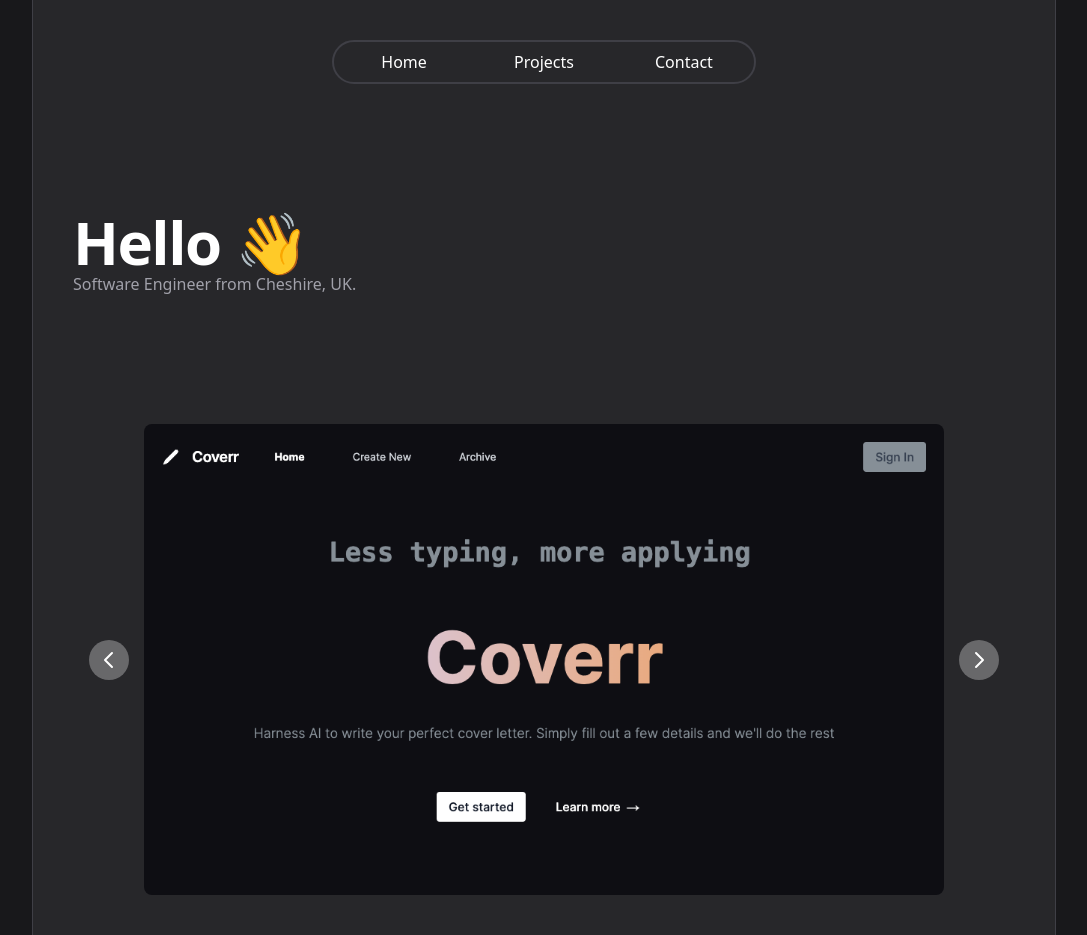
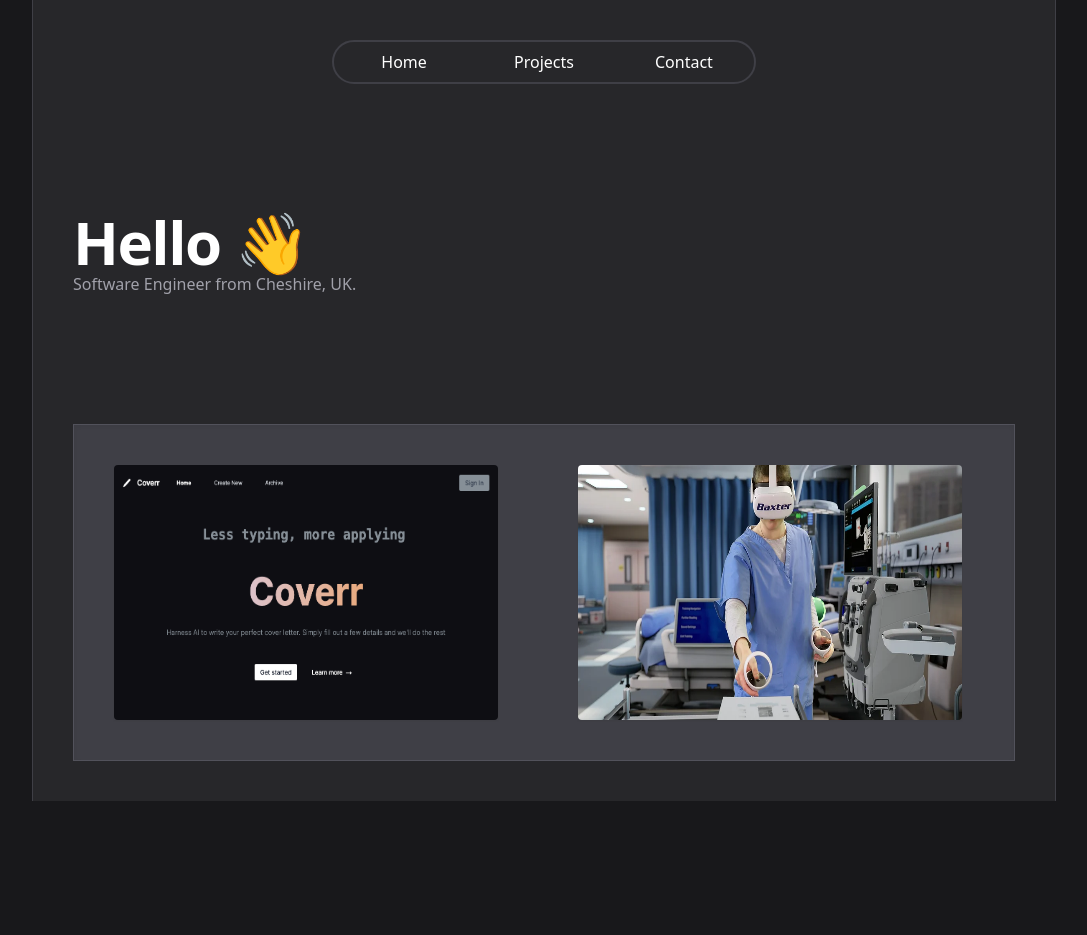
Before and after one commit to connorbradley26/cbradley.dev, a Next.js app: page / in a window 1280 px wide. Shown: the whole page, without its empty margins (96-1183 px from the left). After the commit the page ends 801 px from the top, so only its background shows below. Built offline with nearby package versions, Linux system fonts and the light colour scheme.

Commit message:
Updated project tiles to use snap

```diff
--- a/tailwind.config.js
+++ b/tailwind.config.js
@@ -10,6 +10,5 @@
     extend: {},
   },
   plugins: [
-    require('flowbite/plugin')
   ]
 }
--- a/ui/components/projectsTile.tsx
+++ b/ui/components/projectsTile.tsx
@@ -1,83 +1,58 @@
 import Image from 'next/image';
-import { useState } from 'react';
+import coverrPicture from '../../public/projects/coverr.png';
+import baxterPicture from '../../public/projects/baxter.webp';
+import crowsfootballPicture from '../../public/projects/crowsfootball.png';
+import medowsPicture from '../../public/projects/medows.png';
+import launchesPicture from '../../public/projects/launches.png';
+
 
 const projects = [
     {
         position: 0,
         name: "Coverr",
-        el: <Image width={800} height={900} className="h-auto max-w-full rounded-lg" src="/projects/coverr.png" alt="" />
+        src: coverrPicture,
+        alt: "Coverr Project",
+        priority: true
     },
     {
         position: 1,
         name: "Baxter",
-        el: <Image width={800} height={900} className="h-auto max-w-full rounded-lg" src="/projects/baxter.webp" alt="" />
+        src: baxterPicture,
+        alt: "Baxter Project"
     },
     {
         position: 2,
         name: "Crows Football",
-        el: <Image width={800} height={900} className="h-auto max-w-full rounded-lg" src="/projects/crowsfootball.png" alt="" />
+        src: crowsfootballPicture,
+        alt: "Crows Football Project"
     },
     {
         position: 3,
         name: "Medows",
-        el: <Image width={800} height={900} className="h-auto max-w-full rounded-lg" src="/projects/medows.png" alt="" />
+        src: medowsPicture,
+        alt: "Medows Project"
     },
     {
         position: 4,
         name: "Launches",
-        el: <Image width={800} height={200} className="h-auto max-w-full rounded-lg" src="/projects/launches.png" alt="" />
+        src: launchesPicture,
+        alt: "Launches Project"
     }
 ]
 
 
 const ProjectsTile = () => {
-    const [currPos, setCurrPos] = useState(0);
-
-    const changeProject = (isRight: boolean) => {
-        if (isRight) {
-            if (currPos == projects.length - 1) {
-                setCurrPos(0);
-                return;
-            }
-            setCurrPos(currPos + 1);
-        }
-        else {
-            if (currPos == 0) {
-                setCurrPos(projects.length - 1);
-                return;
-            }
-            setCurrPos(currPos - 1);
-        }
-    }
 
     return (
-        <div className="relative flex flex-col items-center">
-            <div className="w-full flex flex-col items-center">
+        <div className="w-full shadow-inner border border-zinc-600 bg-zinc-700  ">
+
+            <div className='snap-x snap-mandatory  inline-flex flex-row overflow-x-scroll '>
                 {projects.map((project, i) => (
-                    <div key={project.name} className={`${project.position == currPos ? "" : "hidden"} w-full flex flex-col items-center`}>
-
-                        <div className="w-full flex flex-col items-center">
-                            {project.el}
-                        </div>
+                    <div className='mx-10 my-10 snap-center shadow-sm flex-shrink-0 flex object-fit'>
+                        <Image {...project} placeholder="blur" className='w-96 rounded' />
                     </div>
                 ))}
             </div>
-
-            {/* Right Button */}
-            <button onClick={() => changeProject(true)} type="button" className="absolute top-0 right-0 z-30 flex items-center justify-center h-full px-4 cursor-pointer group focus:outline-none" data-carousel-next>
-                <span className="inline-flex items-center justify-center w-10 h-10 rounded-full bg-white/30 dark:bg-gray-800/30 group-hover:bg-white/50 dark:group-hover:bg-gray-800/60 group-focus:ring-4 group-focus:ring-white dark:group-focus:ring-gray-800/70 group-focus:outline-none">
-                    <svg aria-hidden="true" className="w-6 h-6 text-white dark:text-gray-800" fill="none" stroke="currentColor" viewBox="0 0 24 24" xmlns="http://www.w3.org/2000/svg"><path stroke-linecap="round" stroke-linejoin="round" stroke-width="2" d="M9 5l7 7-7 7"></path></svg>
-                    <span className="sr-only">Next</span>
-                </span>
-            </button>
-            {/* Left Button */}
-            <button onClick={() => changeProject(false)} type="button" className="absolute top-0 left-0 z-30 flex items-center justify-center h-full px-4 cursor-pointer group focus:outline-none" data-carousel-prev>
-                <span className="inline-flex items-center justify-center w-10 h-10 rounded-full bg-white/30 dark:bg-gray-800/30 group-hover:bg-white/50 dark:group-hover:bg-gray-800/60 group-focus:ring-4 group-focus:ring-white dark:group-focus:ring-gray-800/70 group-focus:outline-none">
-                    <svg aria-hidden="true" className="w-6 h-6 text-white dark:text-gray-800" fill="none" stroke="currentColor" viewBox="0 0 24 24" xmlns="http://www.w3.org/2000/svg"><path stroke-linecap="round" stroke-linejoin="round" stroke-width="2" d="M15 19l-7-7 7-7"></path></svg>
-                    <span className="sr-only">Previous</span>
-                </span>
-            </button>
-
         </div>
     );
 }
```
